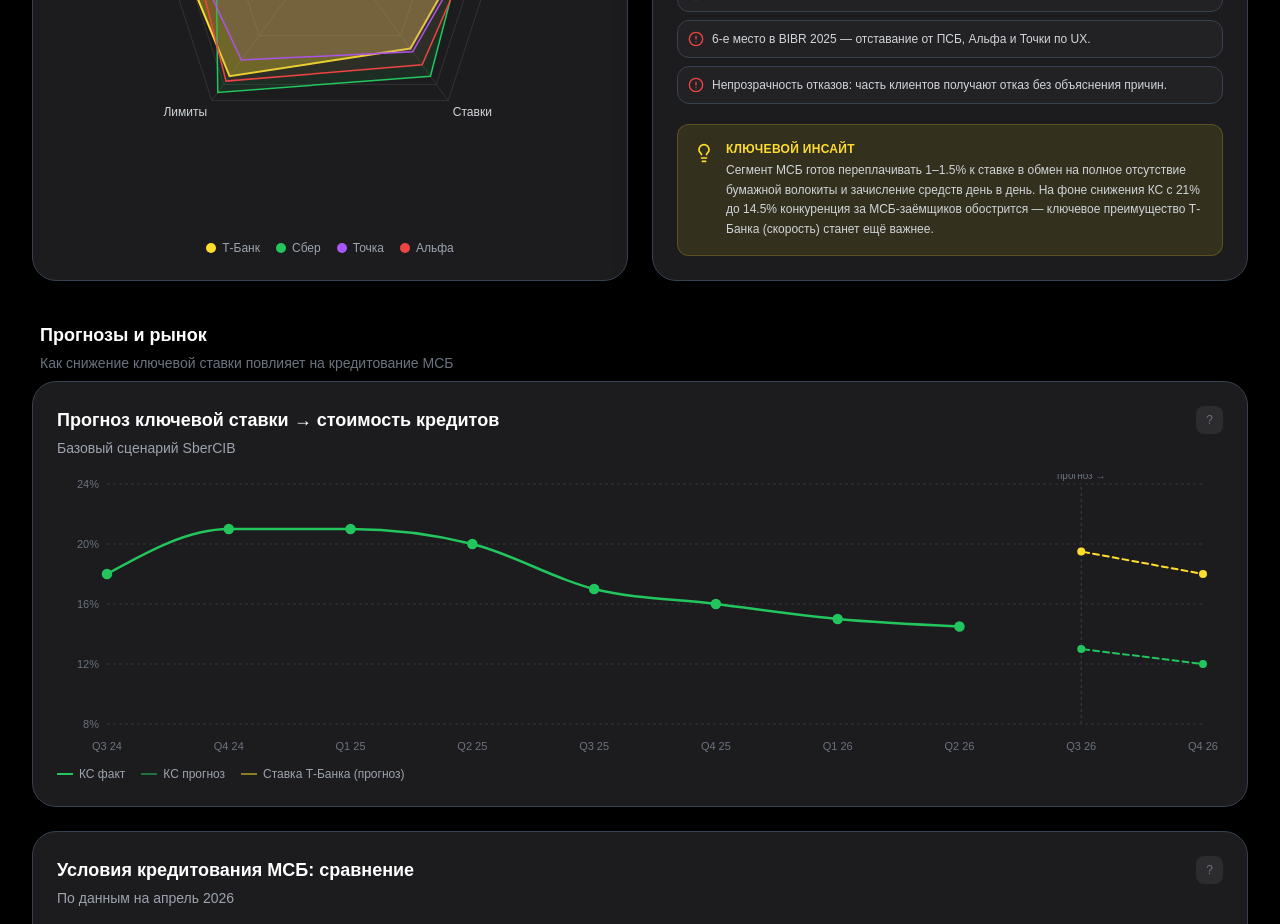
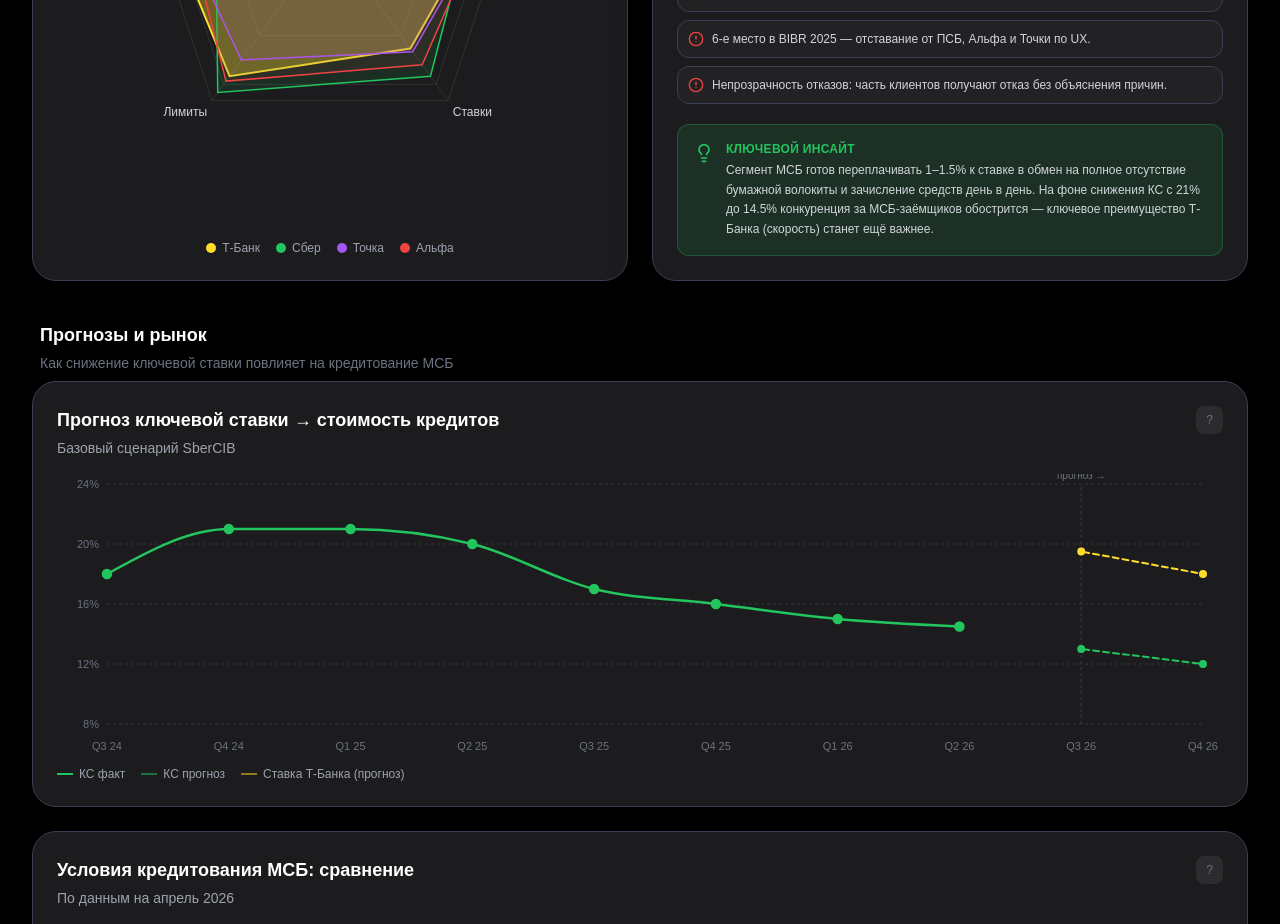
Before and after one commit to Kosxy/tbank-dashboard, a React (Vite) app: page / in a window 1280 px wide. Shown: the part 2100-3024 px from the top of the page. Built offline with nearby package versions, Linux system fonts and the light colour scheme.

Commit message:
Tint key insight card to green

```diff
--- a/src/App.jsx
+++ b/src/App.jsx
@@ -498,10 +498,10 @@ export default function App() {
                       ))}
                     </ul>
                   </div>
-                  <div className="flex gap-3 items-start mt-2 p-4 rounded-xl" style={{ backgroundColor: "rgba(255,221,45,0.1)", border: "1px solid rgba(255,221,45,0.2)" }}>
-                    <Lightbulb className="w-5 h-5 shrink-0 mt-0.5" style={{ color: "#FFDD2D" }} />
+                  <div className="flex gap-3 items-start mt-2 p-4 rounded-xl" style={{ backgroundColor: "rgba(34,197,94,0.12)", border: "1px solid rgba(34,197,94,0.28)" }}>
+                    <Lightbulb className="w-5 h-5 shrink-0 mt-0.5" style={{ color: "#22C55E" }} />
                     <div>
-                      <h5 className="text-xs font-bold mb-1 uppercase tracking-wide" style={{ color: "#FFDD2D" }}>Ключевой инсайт</h5>
+                      <h5 className="text-xs font-bold mb-1 uppercase tracking-wide" style={{ color: "#22C55E" }}>Ключевой инсайт</h5>
                       <p className="text-xs leading-relaxed" style={{ color: "#D1D5DB" }}>
                         Сегмент МСБ готов переплачивать 1–1.5% к ставке в обмен на полное отсутствие бумажной волокиты и зачисление средств день в день. На фоне снижения КС с 21% до 14.5% конкуренция за МСБ-заёмщиков обострится — ключевое преимущество Т-Банка (скорость) станет ещё важнее.
                       </p>
```
